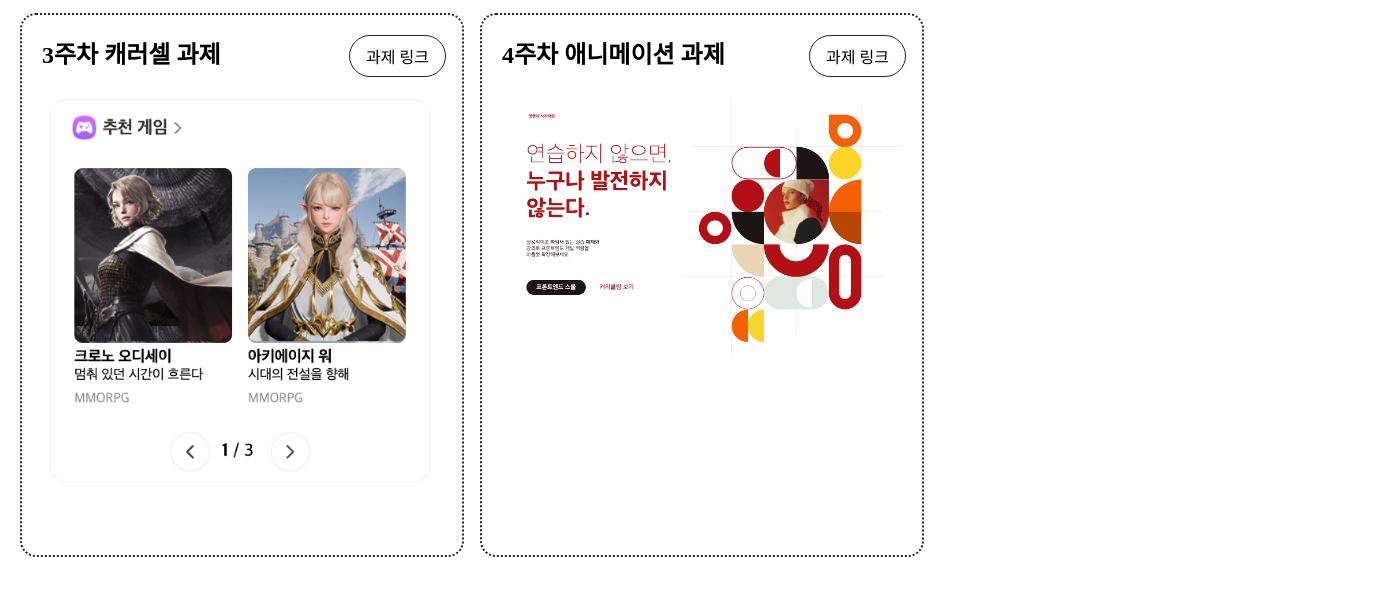
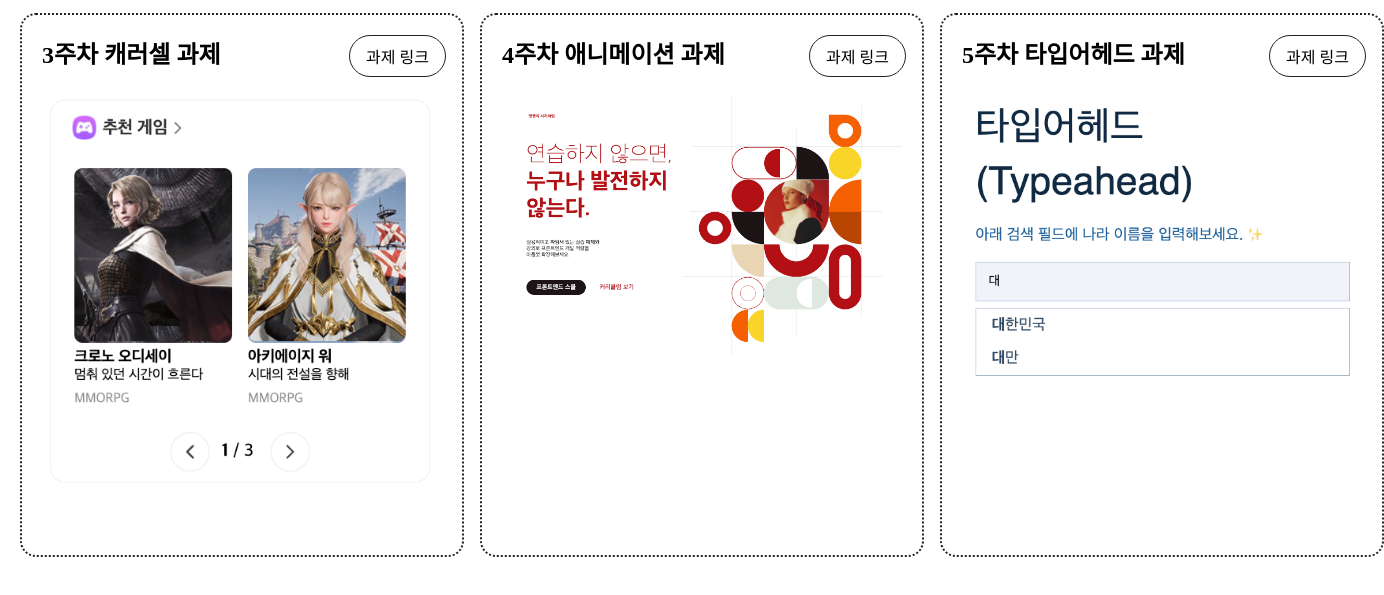
Before and after one commit to yoonseo23/homework_js, a plain HTML site: page index.html in a window 1280 px wide. Shown: the part 69-664 px from the top of the page, 1384 px wide, since content can reach past the window. Drawn offline with Linux system fonts and the light colour scheme; files whose address does not match are found by name.

Commit message:
[MARKUP] 랜딩페이지에 5주차 과제 추가

```diff
--- a/index.html
+++ b/index.html
@@ -29,6 +29,15 @@
           alt="4주차 과제 미리보기 화면"
         />
       </li>
+      <li class="link-wrapper">
+        <h2 class="hw-title">5주차 타입어헤드 과제</h2>
+        <a class="hw-link week-4" href="./week5/typeahead-begin/typeahead.html" >과제 링크</a >
+        <img
+          class="preview-image week-5"
+          src="./preview-images/week5_preview.png"
+          alt="5주차 과제 미리보기 화면"
+        />
+      </li>
     </ul>
   </body>
 </html>
--- a/week5/typeahead-begin/scripts/main.js
+++ b/week5/typeahead-begin/scripts/main.js
@@ -34,7 +34,6 @@
     searchInput.value = target.textContent
     list.setAttribute('hidden', 'true')
 
-
   })
 
   function toBoldSearchTerms(string, searchTerm) {
```
Also changed, not shown: preview-images/week5_preview.png (added), week5/typeahead-begin/typeahead.html (renamed from week5/typeahead-begin/index.html).
